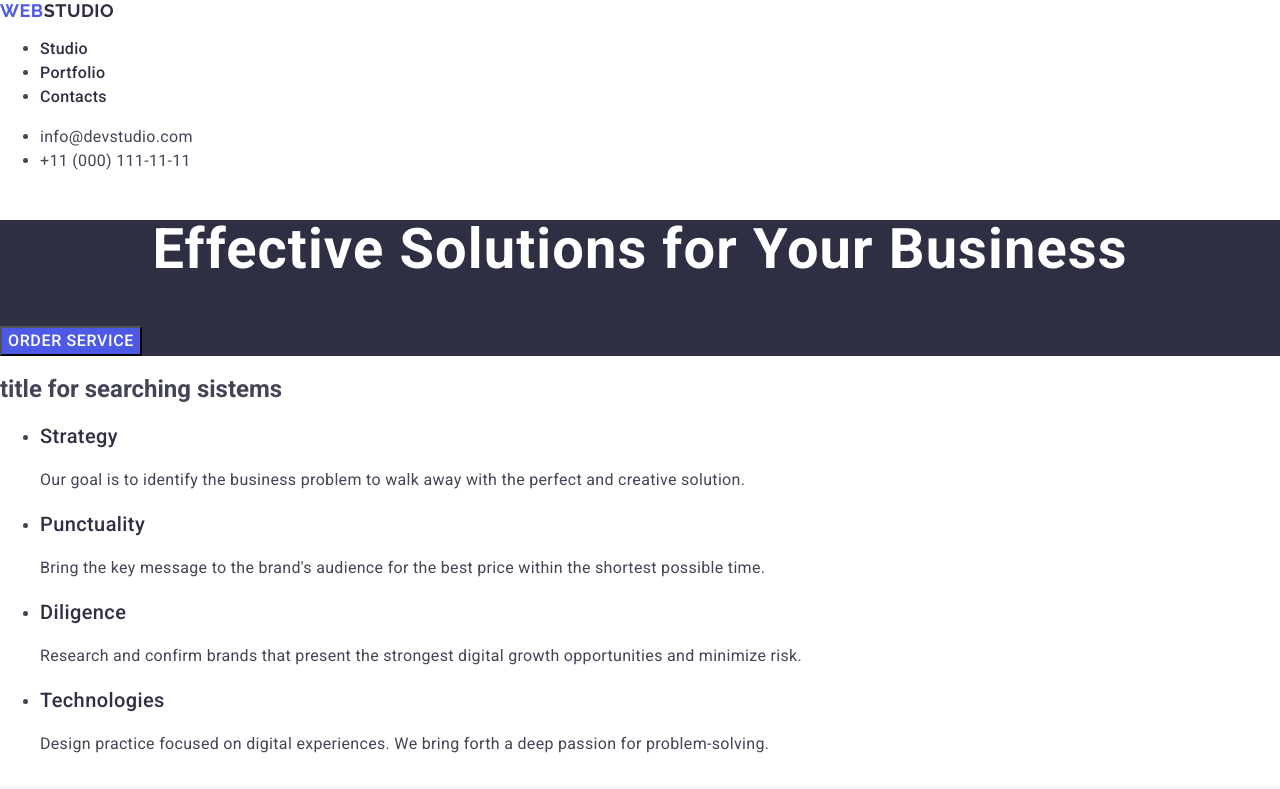
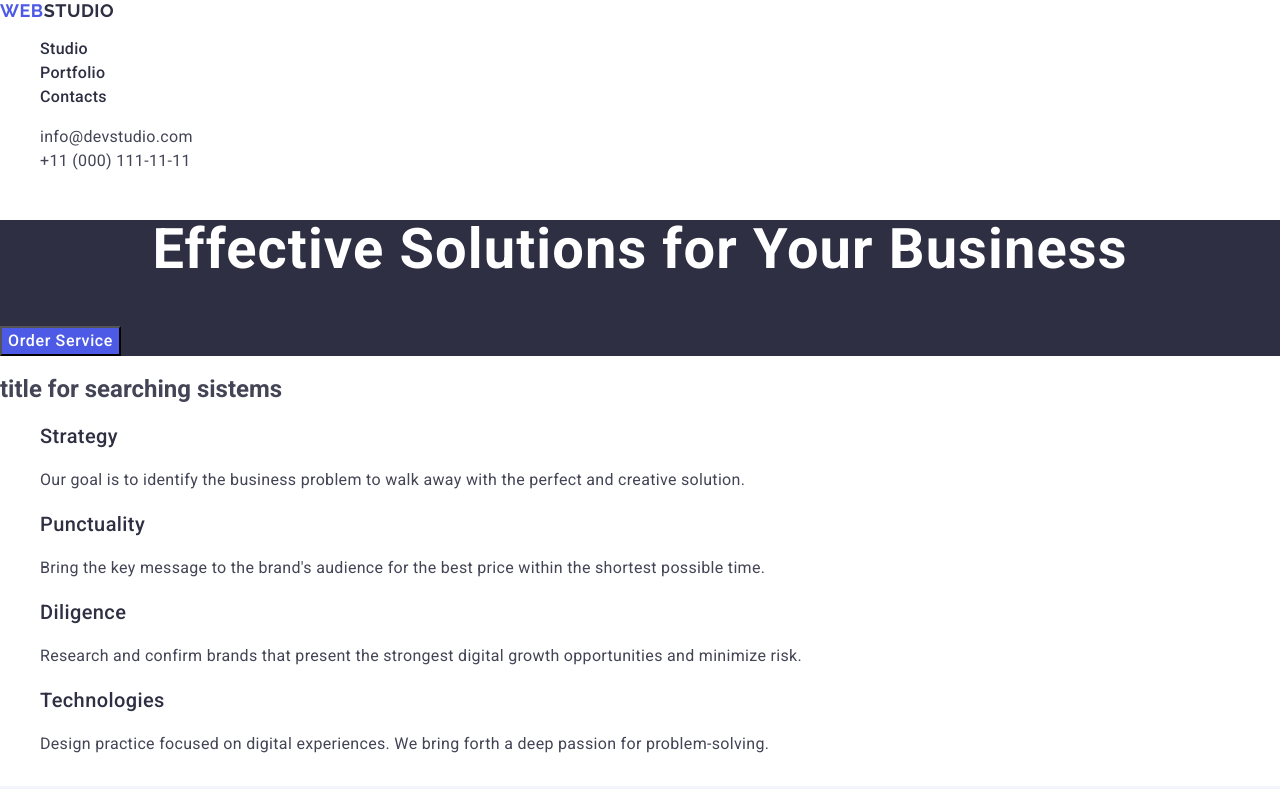
Before and after one commit to tetiana1zaichenko/goit-markup-hw-02, a plain HTML site: page index.html in a window 1280 px wide. Shown: the top 789 px of the page. Drawn offline with nearby package versions, Linux system fonts and the light colour scheme.

Commit message:
list style

```diff
--- a/css/styles.css
+++ b/css/styles.css
@@ -2,6 +2,10 @@ body {
     font-family: "Roboto", sans-serif;
     color:#434455;
     background-color: white;
+}
+
+ul {
+    list-style: none;
 }
 .page-nav a {
 text-decoration: none;
@@ -76,7 +80,6 @@ text-decoration: none;
     font-size: 16px;
     line-height: 1.5;
     letter-spacing: 0.04em;
-    text-transform: uppercase;
     cursor: pointer;
 }
 .button-title:hover, .button-title:focus {
```
